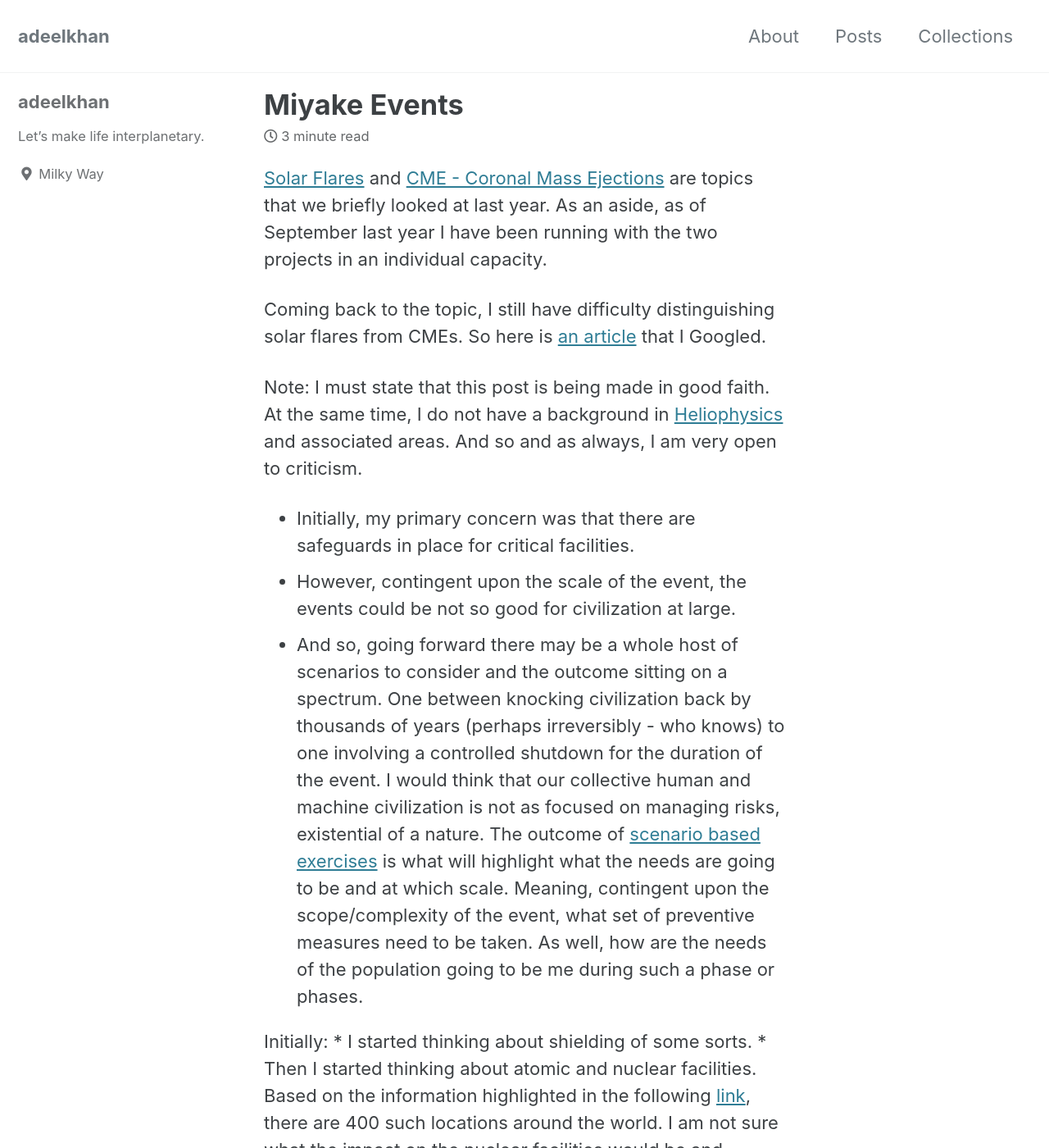
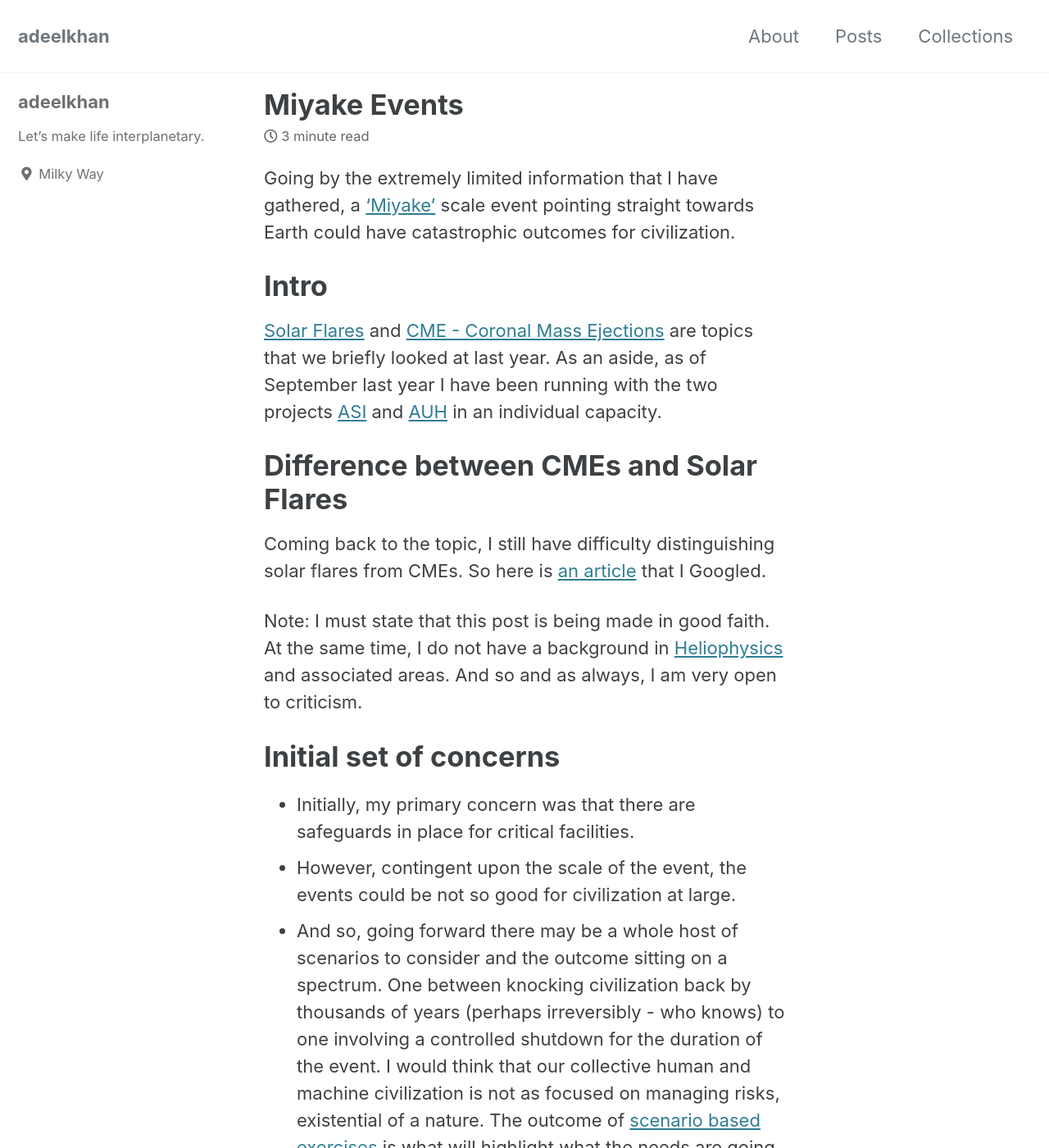
Before and after one commit to stellardreams/stellardreams.github.io, a Jekyll site: the page built from _posts/2022-09-07-Miyake-Events.md, in a window 1280 px wide and 1400 px high. Shown: the whole window at 82% size. Built offline with Jekyll 4.4.1, drawn with Linux system fonts in a browser that asks for light colours; cached includes are drawn as plain includes; some of the changed text lies outside the part shown.

Commit message:
Update 2022-09-07-Miyake-Events.md
Updates. Trying out headlines.

```diff
--- a/_posts/2022-09-07-Miyake-Events.md
+++ b/_posts/2022-09-07-Miyake-Events.md
@@ -1,15 +1,20 @@
-[Solar Flares](https://en.wikipedia.org/wiki/Solar_flare){:target="_blank" rel="noopener"} and [CME - Coronal Mass Ejections](https://en.wikipedia.org/wiki/Coronal_mass_ejection){:target="_blank" rel="noopener"} are topics that we briefly looked at last year. As an aside, as of September last year I have been running with the two projects in an individual capacity.
+Going by the extremely limited information that I have gathered, a ['Miyake'](https://en.wikipedia.org/wiki/774%E2%80%93775_carbon-14_spike){:target="_blank" rel="noopener"} scale event pointing straight towards Earth could have catastrophic outcomes for civilization.
 
+# Intro
+[Solar Flares](https://en.wikipedia.org/wiki/Solar_flare){:target="_blank" rel="noopener"} and [CME - Coronal Mass Ejections](https://en.wikipedia.org/wiki/Coronal_mass_ejection){:target="_blank" rel="noopener"} are topics that we briefly looked at last year. As an aside, as of September last year I have been running with the two projects [ASI](https://asi.surge.sh/) and [AUH](https://auh.surge.sh/) in an individual capacity.
+
+# Difference between CMEs and Solar Flares
 Coming back to the topic, I still have difficulty distinguishing solar flares from CMEs. So here is [an article](https://phys.org/news/2014-09-difference-cmes-solar-flares.html){:target="_blank" rel="noopener"} that I Googled.
 
 Note: I must state that this post is being made in good faith. At the same time, I do not have a background in [Heliophysics](https://en.wikipedia.org/wiki/Heliophysics){:target="_blank" rel="noopener"} and associated areas. And so and as always, I am very open to criticism.
 
+# Initial set of concerns
 * Initially, my primary concern was that there are safeguards in place for critical facilities.
 * However, contingent upon the scale of the event, the events could be not so good for civilization at large.
 * And so, going forward there may be a whole host of scenarios to consider and the outcome sitting on a spectrum. One between knocking civilization back by thousands of years (perhaps irreversibly - who knows) to one involving a controlled shutdown for the duration of the event. I would think that our collective human and machine civilization is not as focused on managing risks, existential of a nature. The outcome of [scenario based exercises](https://en.wikipedia.org/wiki/Scenario_planning){:target="_blank" rel="noopener"} is what will highlight what the needs are going to be and at which scale. Meaning, contingent upon the scope/complexity of the event, what set of preventive measures need to be taken. As well, how are the needs of the population going to be me during such a phase or phases.
 
-Initially:
-* I started thinking about shielding of some sorts.
+Continuing on:
+* Initially, I started thinking about shielding of some sorts.
 * Then I started thinking about atomic and nuclear facilities. Based on the information highlighted in the following [link](https://world-nuclear.org/information-library/current-and-future-generation/plans-for-new-reactors-worldwide.aspx#:~:text=Today%20there%20are%20about%20440,10%25%20of%20the%20world%27s%20electricity.){:target="_blank" rel="noopener"}, there are 400 such locations around the world. I am not sure what the impact on the nuclear facilities would be and contingent upon the scale/scope of the event. My main concern was that there is sheilding for such facilities. As well, there is some manual ability in order to shutdown the plants in a controlled manner. I wrote to an institution that is local to Canada and I was advised that there are procedures for Canadian Nuclear Power Plans (should a solar flare occur). I am not sure about Nuclear Power Plants outside of Canada. But I am thinking that the responsibility for ensuring that there is protection would be with [IAEA](https://www.iaea.org/){:target="_blank" rel="noopener"}? What I do not know is if Solar Flares/CME are on IAEA's radar.
 * It would not be good if a massive solar flare and some other major cosmic event happened at the same time.
 
@@ -29,5 +34,3 @@ In July of this year (2022), I stumbled across the following article via the Glo
    then be communicated immediately to thousands of government and commercial operators. Last but not least, emergency alerts will have
    to be sent to the general public before power, cell networks and the Internet are turned off, to prevent unnecessary confusion and
    panic.
-
-A ['Miyake'](https://en.wikipedia.org/wiki/774%E2%80%93775_carbon-14_spike){:target="_blank" rel="noopener"} scale event pointing straight towards Earth could have catastrophic outcomes.
```
